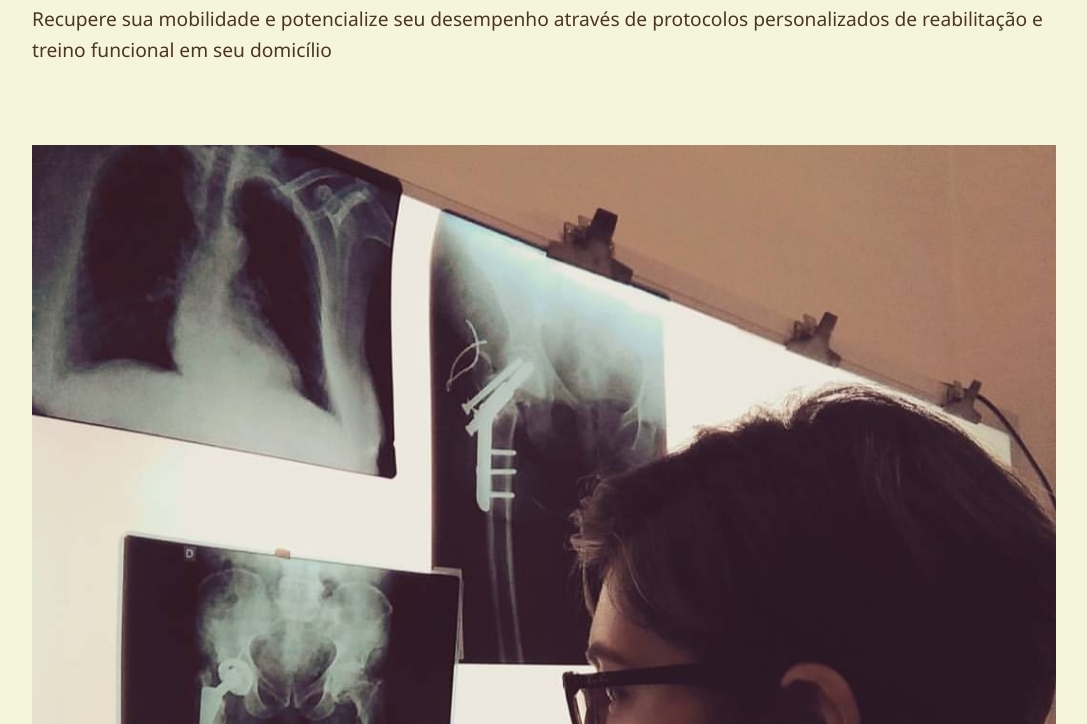
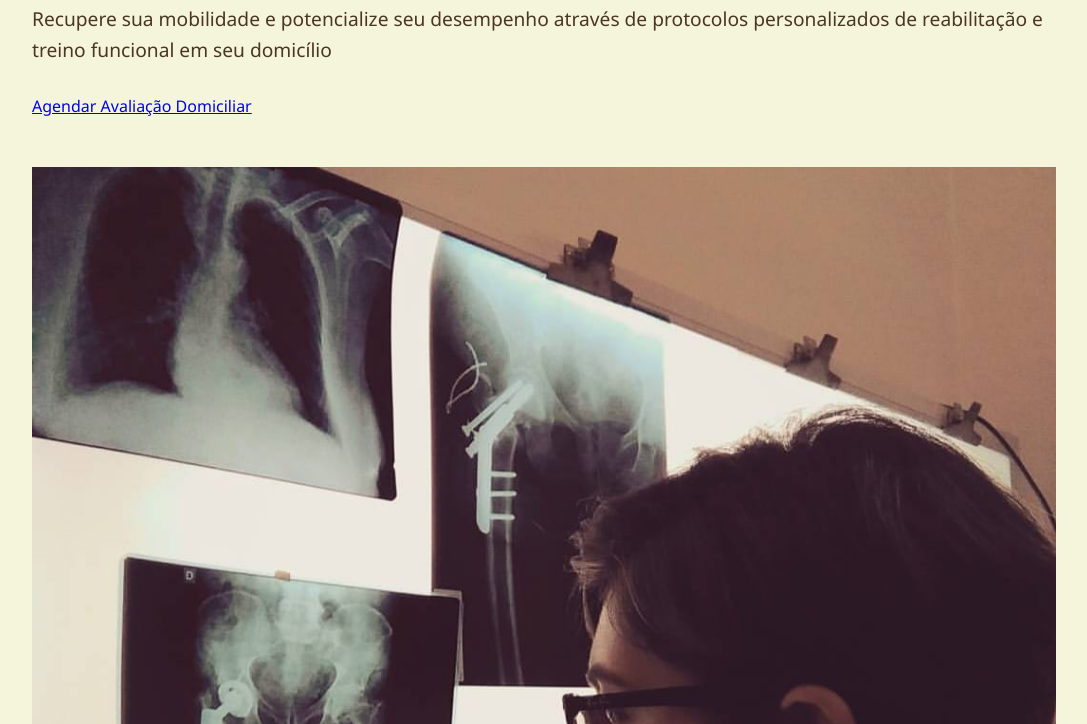
Before and after one commit to MihCarvalho82/Projeto-Site-Fisioterapeuta, a plain HTML site: page index.html in a window 1280 px wide. Shown: the part 376-1100 px from the top of the page, without its empty margins (96-1183 px from the left). Drawn offline with Linux system fonts and the light colour scheme.

Commit message:
feat: adiciona botao CTA ao projeto

```diff
--- a/index.html
+++ b/index.html
@@ -18,6 +18,7 @@
             <h1>Reabilitação de Elite no conforto da sua Casa.</h1>
             <p>Recupere sua mobilidade e potencialize seu desempenho através de protocolos personalizados de
                 reabilitação e treino funcional em seu domicílio</p>
+                <a href="#" class="botao-agendar">Agendar Avaliação Domiciliar</a>
         </div>
 
         <img src="./imagens/raiox.jpeg" alt="Dra. leticia olha um raiox">
--- a/style.css
+++ b/style.css
@@ -29,7 +29,7 @@
 
 .texto-hero h1 {
     font-size: 2.5em;
-    font-style: italic
+    font-style: italic;
     text-align: center;
     margin-bottom: 20px;
     color: var(--marrom-texto);
```
